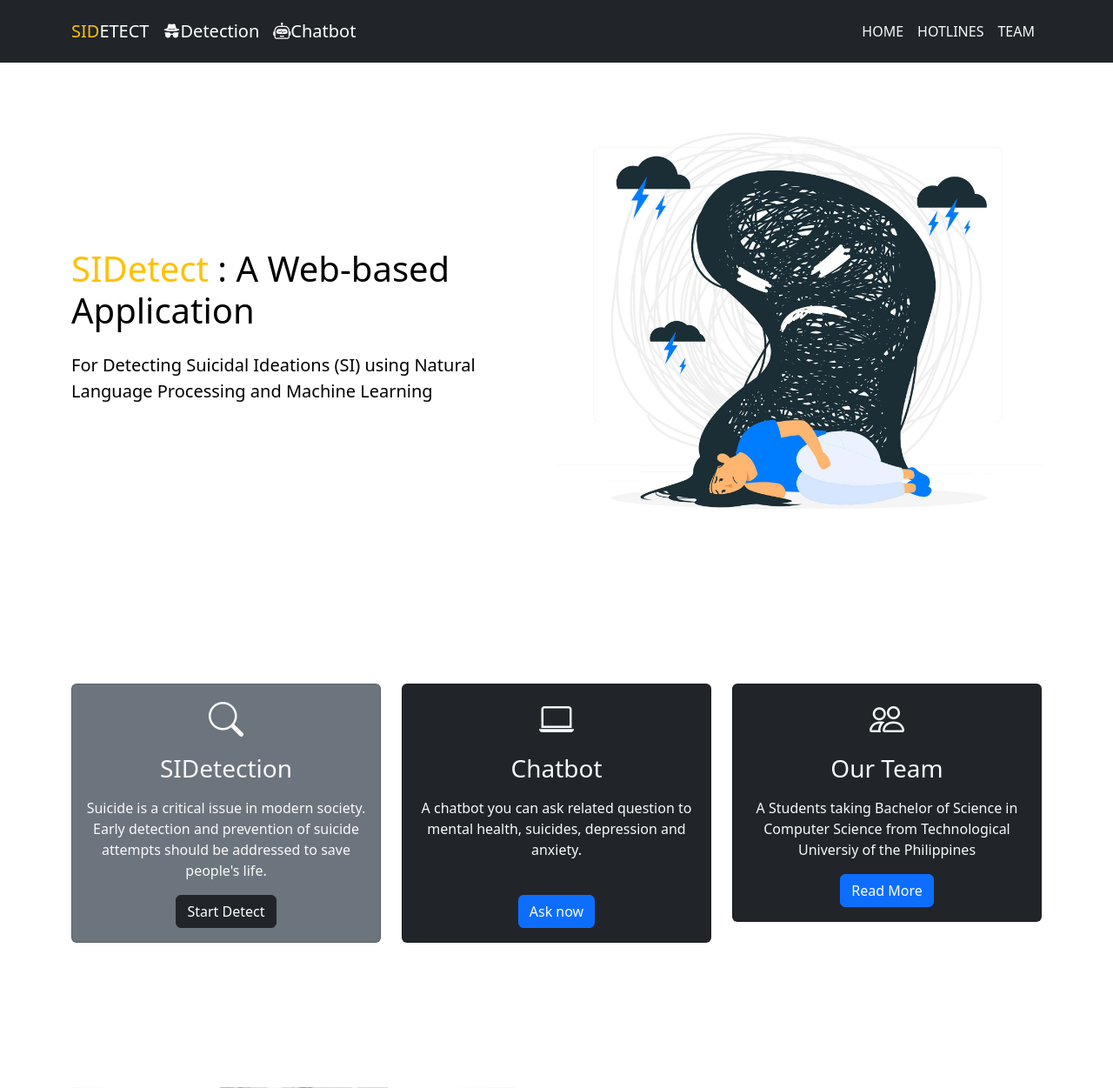
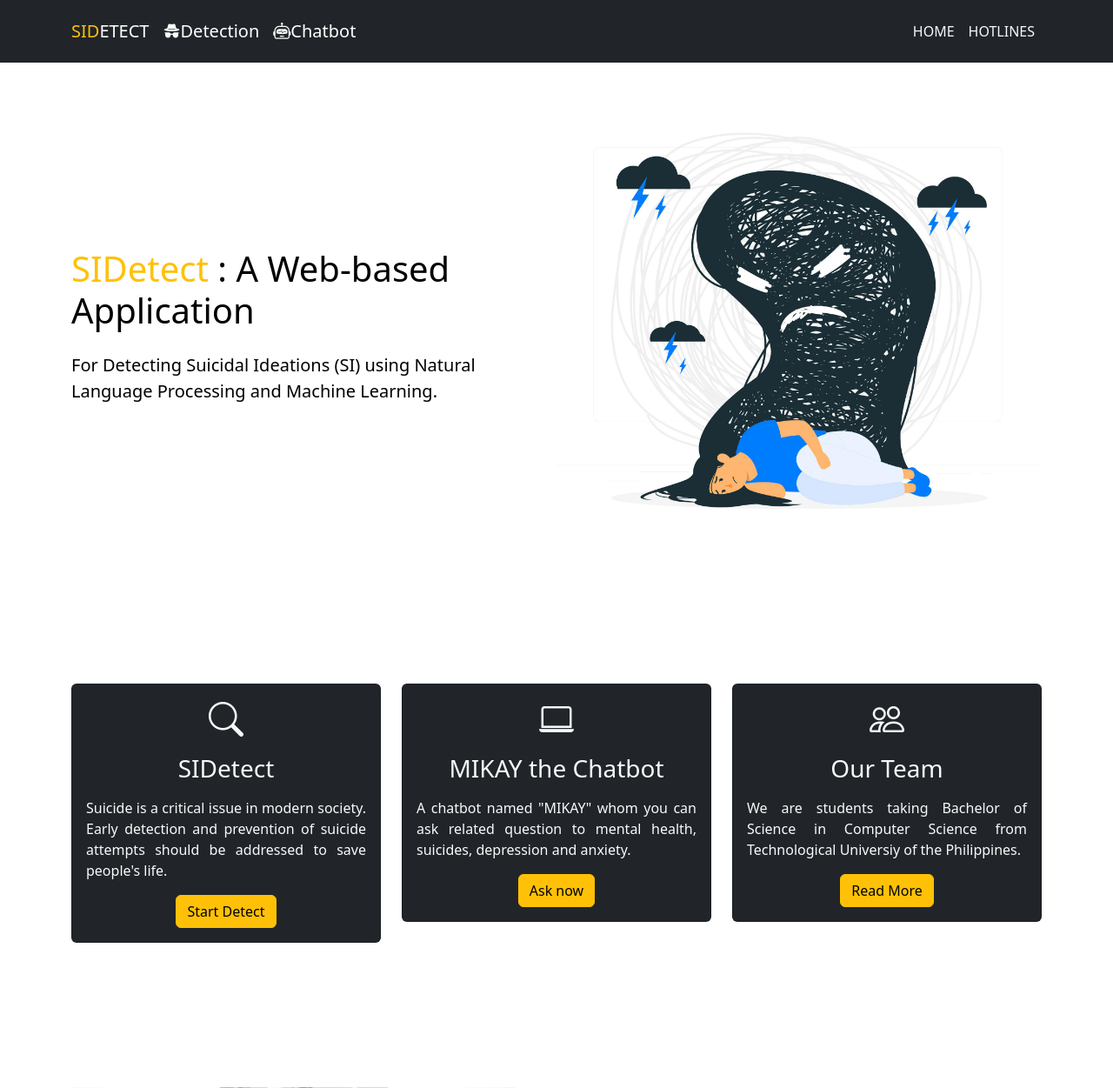
Before and after one commit to NeilCutter/SIDetect-Web-App, a Flask app: page / in a window 1280 px wide. Shown: the top 1251 px of the page at 87% size. Run offline with Flask 2, Linux system fonts and the light colour scheme.

Commit message:
develop to main

```diff
--- a/webapp/preprocess_text.py
+++ b/webapp/preprocess_text.py
@@ -1,6 +1,8 @@
 import spacy
 import re
+import nltk
 from nltk.stem import WordNetLemmatizer
+nltk.download('wordnet')
 
 sp = spacy.load('en_core_web_sm')
 all_stopwords = sp.Defaults.stop_words
--- a/webapp/routes.py
+++ b/webapp/routes.py
@@ -13,9 +13,11 @@ def home():
 def detection_page():
     return render_template("detection.html")
 
+
 @app.route("/hotlines")
 def hotline_page():
     return render_template("hotline.html")
+
 
 @app.route("/team")
 def team_page():
--- a/webapp/templates/home.html
+++ b/webapp/templates/home.html
@@ -12,9 +12,7 @@
         <div>
           <h1 class=" text-black"><span class="text-warning">SIDetect</span> : A Web-based Application </span></h1>
           <p class="lead my-4 text-black">
-            For Detecting Suicidal Ideations (SI) using Natural Language Processing and Machine Learning
-
-
+            For Detecting Suicidal Ideations (SI) using Natural Language Processing and Machine Learning.
           </p>
 
         </div>
@@ -27,17 +25,17 @@
     <div class="container">
       <div class="row text-center g-4 my-5">
         <div class="col-md" data-aos="fade-up">
-          <div class="card bg-secondary text-light">
+          <div class="card bg-dark text-light">
             <div class="card-body text-center">
               <div class="h1 mb-3">
                 <i class="bi bi-search"></i>
               </div>
-              <h3 class="card-title mb-3">SIDetection</h3>
-              <p class="card-text">
+              <h3 class="card-title mb-3">SIDetect</h3>
+              <p class="card-text" style="text-align: justify;">
                 Suicide is a critical issue in modern society. Early detection and prevention of suicide attempts should
                 be addressed to save people's life.
               </p>
-              <a href="{{ url_for('detection_page')}}" class="btn btn-dark">Start Detect</a>
+              <a href="{{ url_for('detection_page')}}" class="btn btn-warning">Start Detect</a>
             </div>
           </div>
         </div>
@@ -47,12 +45,12 @@
               <div class="h1 mb-3">
                 <i class="bi bi-laptop"></i>
               </div>
-              <h3 class="card-title mb-3">Chatbot</h3>
-              <p class="card-text">
-                A chatbot you can ask related question to mental health, suicides, depression and anxiety.
+              <h3 class="card-title mb-3">MIKAY the Chatbot</h3>
+              <p class="card-text" style="text-align: justify;">
+                A chatbot named "MIKAY" whom you can ask related question to mental health, suicides, depression and anxiety.
               </p>
-              <br>
-              <a href="{{ url_for('chatbot_page')}}" class="btn btn-primary">Ask now</a>
+
+              <a href="{{ url_for('chatbot_page')}}" class="btn btn-warning">Ask now</a>
             </div>
           </div>
         </div>
@@ -62,12 +60,12 @@
               <div class="h1 mb-3">
                 <i class="bi bi-people"></i>
               </div>
-              <h3 class="card-title mb-3">Our Team</h3>
-              <p class="card-text">
-                A Students taking Bachelor of Science in Computer Science from Technological Universiy of the
-                Philippines
+              <h3 class="card-title mb-3">Our Team </h3>
+              <p class="card-text" style="text-align: justify;">
+                We are students taking Bachelor of Science in Computer Science from Technological Universiy of the
+                Philippines.
               </p>
-              <a href="{{ url_for('team_page') }}" class="btn btn-primary">Read More</a>
+              <a href="{{ url_for('team_page') }}" class="btn btn-warning">Read More</a>
             </div>
           </div>
         </div>
@@ -121,7 +119,7 @@
 
         </div>
         <div class="col-md">
-          <img src="../static/img/pic6.avif" data-aos="slide-left" class="img-fluid" alt="" />
+          <img src="../static/img/pic6.jpg" data-aos="slide-left" class="img-fluid" alt="" />
         </div>
       </div>
     </div>
@@ -237,26 +235,29 @@
           <h3>Contacts</h3>
           <p> Ayala Blvd, Ermita, Manila, 1000 Metro Manila</p>
           <p>Phone Number: 09320203902</p>
-          <p>Tel Number: 28348348</p>
+          <p>Telephone Number: 28348348</p>
+        </div>
+
+        <div class="menu mt-3">
+          <h3>SIDetect Features</h3>
+          <ul>
+            <li><a href="{{ url_for('detection_page') }}">Detection</a></li>
+            <li><a href="{{ url_for('chatbot_page') }}">Chatbot</a></li>
+
+          </ul>
+
         </div>
 
         <div class="menu mt-3">
           <h3>Quick Links</h3>
           <ul>
-            <li><a href="#">Home</a></li>
-            <li><a href="#">Catalogue</a></li>
-            <li><a href="#">About</a></li>
-            <li><a href="#">Contact</a></li>
+            <li><a href="{{ url_for('home') }}">Home</a></li>
+            <li><a href="{{ url_for('hotline_page') }}">Hotlines</a></li>
+            <li><a href="{{ url_for('team_page') }}">Developers</a></li>
+
           </ul>
         </div>
 
-        <div class="news-letter mt-3">
-          <h3>Newsletter</h3>
-          <form action="" class="d-flex" role="text">
-            <input type="email" class="form-control" placeholder="Email">
-            <button class="btn btn-danger">SIGN-UP</button>
-          </form>
-        </div>
       </div>
     </div>
   </footer>
--- a/webapp/templates/index.html
+++ b/webapp/templates/index.html
@@ -35,9 +35,7 @@
           <li class="nav-item">
             <a href="{{ url_for('hotline_page') }}" class="nav-link text-light">HOTLINES</a>
           </li>
-          <li class="nav-item">
-            <a href="{{ url_for('team_page') }}" class="nav-link text-light">TEAM</a>
-          </li>
+
         </ul>
       </div>
     </div>
```
Also changed, not shown: webapp/templates/hotline.html (+21 -18 lines).
